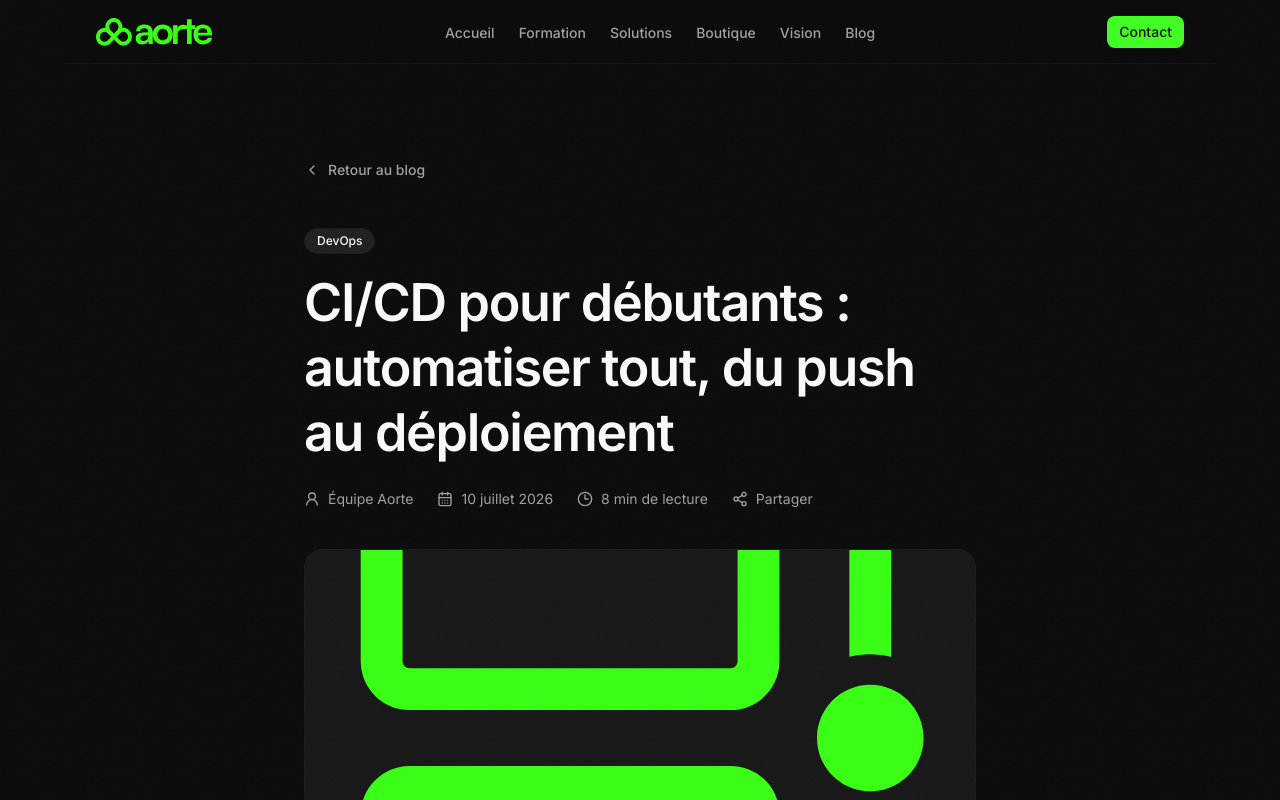
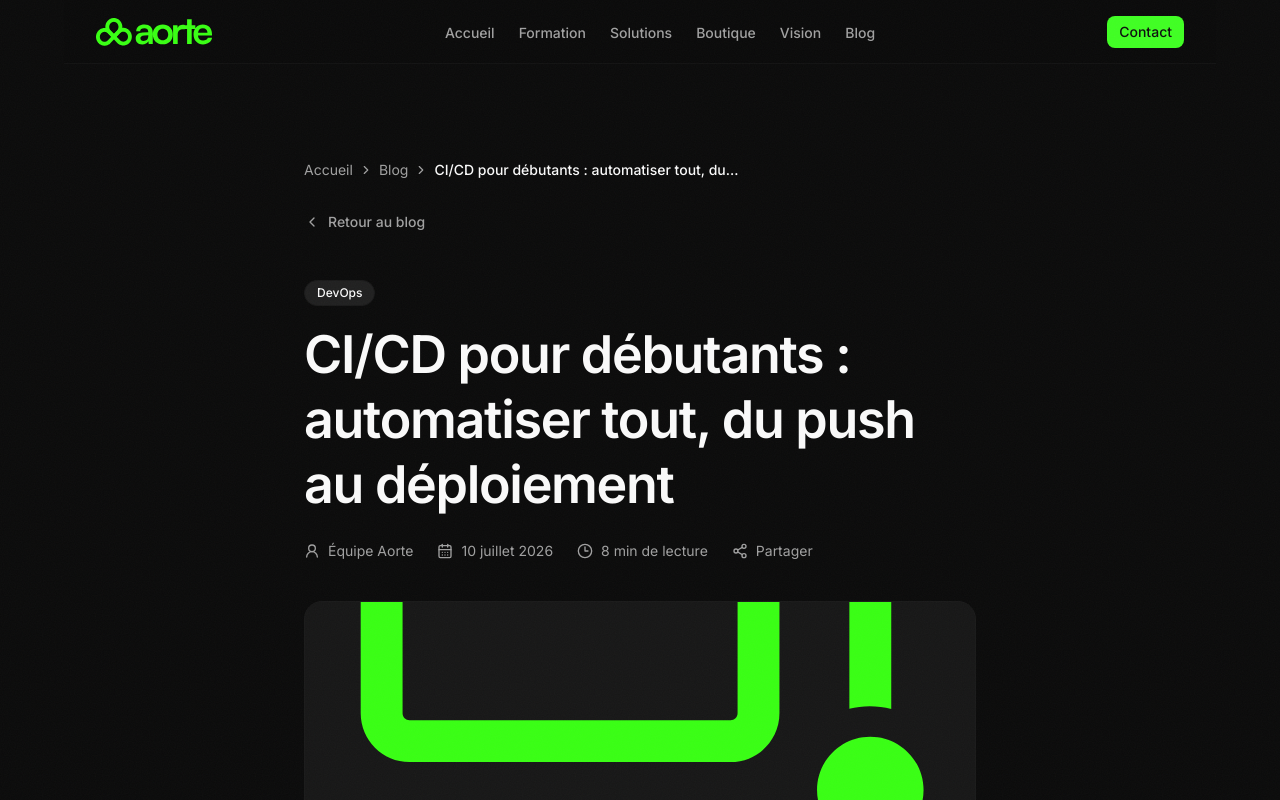
Before and after one commit to bazieebenezer/Aorte-africa, a Next.js app: page /blog/ci-cd-pour-debutants in a window 1280 px wide. Shown: the top 800 px of the page. Built offline with nearby package versions, Linux system fonts and the light colour scheme.

Commit message:
Blog : pagination (6 articles/page) + fil d'ariane sur la page article

```diff
--- a/src/app/blog/[slug]/page.tsx
+++ b/src/app/blog/[slug]/page.tsx
@@ -60,9 +60,39 @@ export default async function ArticlePage({ params }: Props) {
 
   return (
     <article className="mx-auto w-full max-w-[720px] flex-1 px-4 pb-24 sm:px-6">
+      <nav aria-label="Fil d'ariane" className="mt-32 sm:mt-40">
+        <ol className="flex flex-wrap items-center gap-1.5 text-sm text-muted-foreground">
+          <li>
+            <Link
+              href="/"
+              className="transition-colors duration-200 hover:text-foreground"
+            >
+              Accueil
+            </Link>
+          </li>
+          <li aria-hidden="true" className="flex items-center">
+            <ChevronRight className="size-3.5" />
+          </li>
+          <li>
+            <Link
+              href="/blog"
+              className="transition-colors duration-200 hover:text-foreground"
+            >
+              Blog
+            </Link>
+          </li>
+          <li aria-hidden="true" className="flex items-center">
+            <ChevronRight className="size-3.5" />
+          </li>
+          <li className="line-clamp-1 max-w-[280px] font-medium text-foreground sm:max-w-xs">
+            {post.title}
+          </li>
+        </ol>
+      </nav>
+
       <Link
         href="/blog"
-        className="group mb-12 mt-32 inline-flex items-center gap-2 text-sm font-medium text-muted-foreground transition-all duration-200 hover:gap-3 hover:text-foreground sm:mt-40"
+        className="group mb-12 mt-8 inline-flex items-center gap-2 text-sm font-medium text-muted-foreground transition-all duration-200 hover:gap-3 hover:text-foreground"
       >
         <ChevronLeft className="size-4 transition-transform duration-200 group-hover:-translate-x-0.5" />
         Retour au blog
--- a/src/components/blog/blog-feed.tsx
+++ b/src/components/blog/blog-feed.tsx
@@ -1,7 +1,7 @@
 "use client";
 
 import { useEffect, useMemo, useRef, useState } from "react";
-import { Search, X } from "lucide-react";
+import { ChevronLeft, ChevronRight, Search, X } from "lucide-react";
 import { PostCard } from "@/components/blog/post-card";
 import { Reveal } from "@/components/motion/reveal";
 import type { Post } from "@/lib/blog-data";
@@ -20,9 +20,26 @@ const CATEGORIES = [
   "Carrière",
 ];
 
+const PAGE_SIZE = 6;
+
+function getPageNumbers(current: number, total: number): (number | "…")[] {
+  if (total <= 7) {
+    return Array.from({ length: total }, (_, i) => i + 1);
+  }
+  const pages: (number | "…")[] = [1];
+  const start = Math.max(2, current - 1);
+  const end = Math.min(total - 1, current + 1);
+  if (start > 2) pages.push("…");
+  for (let i = start; i <= end; i++) pages.push(i);
+  if (end < total - 1) pages.push("…");
+  pages.push(total);
+  return pages;
+}
+
 export function BlogFeed({ posts }: { posts: Post[] }) {
   const [query, setQuery] = useState("");
   const [category, setCategory] = useState("Tous");
+  const [page, setPage] = useState(1);
   const inputRef = useRef<HTMLInputElement>(null);
   const [isMac] = useState(
     () => typeof navigator !== "undefined" && /Mac|iPhone|iPad/i.test(navigator.platform)
@@ -39,6 +56,10 @@ export function BlogFeed({ posts }: { posts: Post[] }) {
     return () => window.removeEventListener("keydown", onKey);
   }, []);
 
+  useEffect(() => {
+    setPage(1);
+  }, [query, category]);
+
   const filtered = useMemo(() => {
     const q = query.trim().toLowerCase();
     return posts.filter((post) => {
@@ -52,6 +73,14 @@ export function BlogFeed({ posts }: { posts: Post[] }) {
       );
     });
   }, [posts, query, category]);
+
+  const totalPages = Math.max(1, Math.ceil(filtered.length / PAGE_SIZE));
+  const currentPage = Math.min(page, totalPages);
+  const visible = filtered.slice(
+    (currentPage - 1) * PAGE_SIZE,
+    currentPage * PAGE_SIZE
+  );
+  const pageNumbers = getPageNumbers(currentPage, totalPages);
 
   return (
     <>
@@ -132,8 +161,9 @@ export function BlogFeed({ posts }: { posts: Post[] }) {
 
       <div className="mx-auto w-full max-w-6xl px-4 sm:px-6">
         {filtered.length > 0 && (
+          <>
             <div className="mt-8 grid grid-cols-1 gap-6 sm:grid-cols-2 lg:grid-cols-3">
-            {filtered.map((post, i) => (
+              {visible.map((post, i) => (
                 <Reveal
                   key={post.slug}
                   direction="up"
@@ -143,6 +173,59 @@ export function BlogFeed({ posts }: { posts: Post[] }) {
                 </Reveal>
               ))}
             </div>
+
+            {totalPages > 1 && (
+              <nav
+                aria-label="Pagination des articles"
+                className="mt-12 flex flex-wrap items-center justify-center gap-2"
+              >
+                <button
+                  onClick={() => setPage(Math.max(1, currentPage - 1))}
+                  disabled={currentPage === 1}
+                  aria-label="Page précédente"
+                  className="flex items-center gap-1.5 rounded-full border px-4 py-1.5 text-sm font-medium text-muted-foreground transition-colors duration-200 hover:border-border-hover hover:text-foreground disabled:pointer-events-none disabled:opacity-40"
+                >
+                  <ChevronLeft className="size-4" />
+                  Précédent
+                </button>
+
+                {pageNumbers.map((p, i) =>
+                  p === "…" ? (
+                    <span
+                      key={`ellipsis-${i}`}
+                      className="px-1 text-sm text-muted-foreground"
+                    >
+                      …
+                    </span>
+                  ) : (
+                    <button
+                      key={p}
+                      onClick={() => setPage(p)}
+                      aria-current={p === currentPage ? "page" : undefined}
+                      className={cn(
+                        "rounded-full border px-3.5 py-1.5 text-sm font-medium transition-colors duration-200",
+                        p === currentPage
+                          ? "border-foreground bg-foreground text-background"
+                          : "border-border text-muted-foreground hover:border-border-hover hover:text-foreground"
+                      )}
+                    >
+                      {p}
+                    </button>
+                  )
+                )}
+
+                <button
+                  onClick={() => setPage(Math.min(totalPages, currentPage + 1))}
+                  disabled={currentPage === totalPages}
+                  aria-label="Page suivante"
+                  className="flex items-center gap-1.5 rounded-full border px-4 py-1.5 text-sm font-medium text-muted-foreground transition-colors duration-200 hover:border-border-hover hover:text-foreground disabled:pointer-events-none disabled:opacity-40"
+                >
+                  Suivant
+                  <ChevronRight className="size-4" />
+                </button>
+              </nav>
+            )}
+          </>
         )}
 
         {filtered.length === 0 && (
```
Lines whose indentation alone changed are shown as unchanged.
